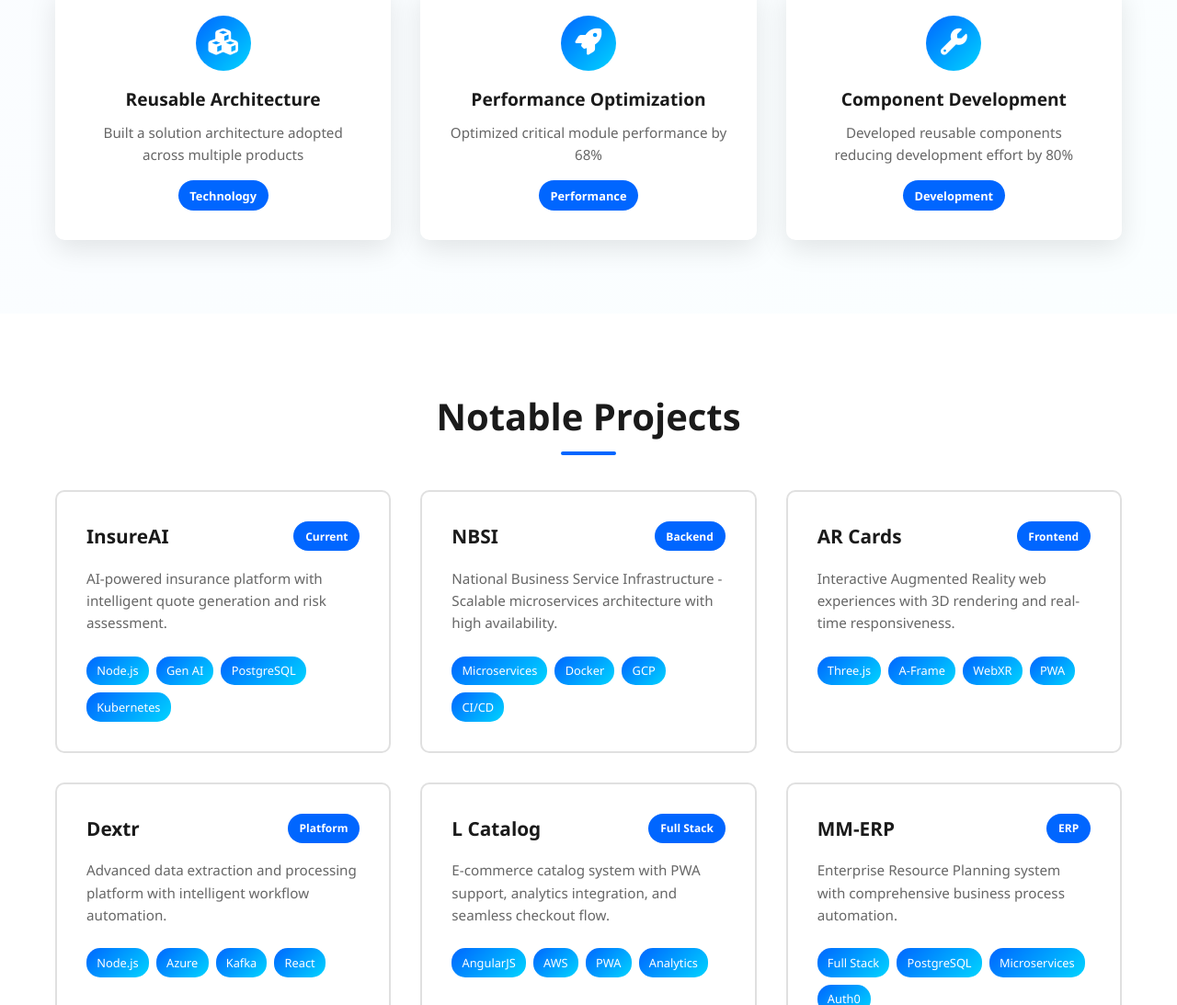
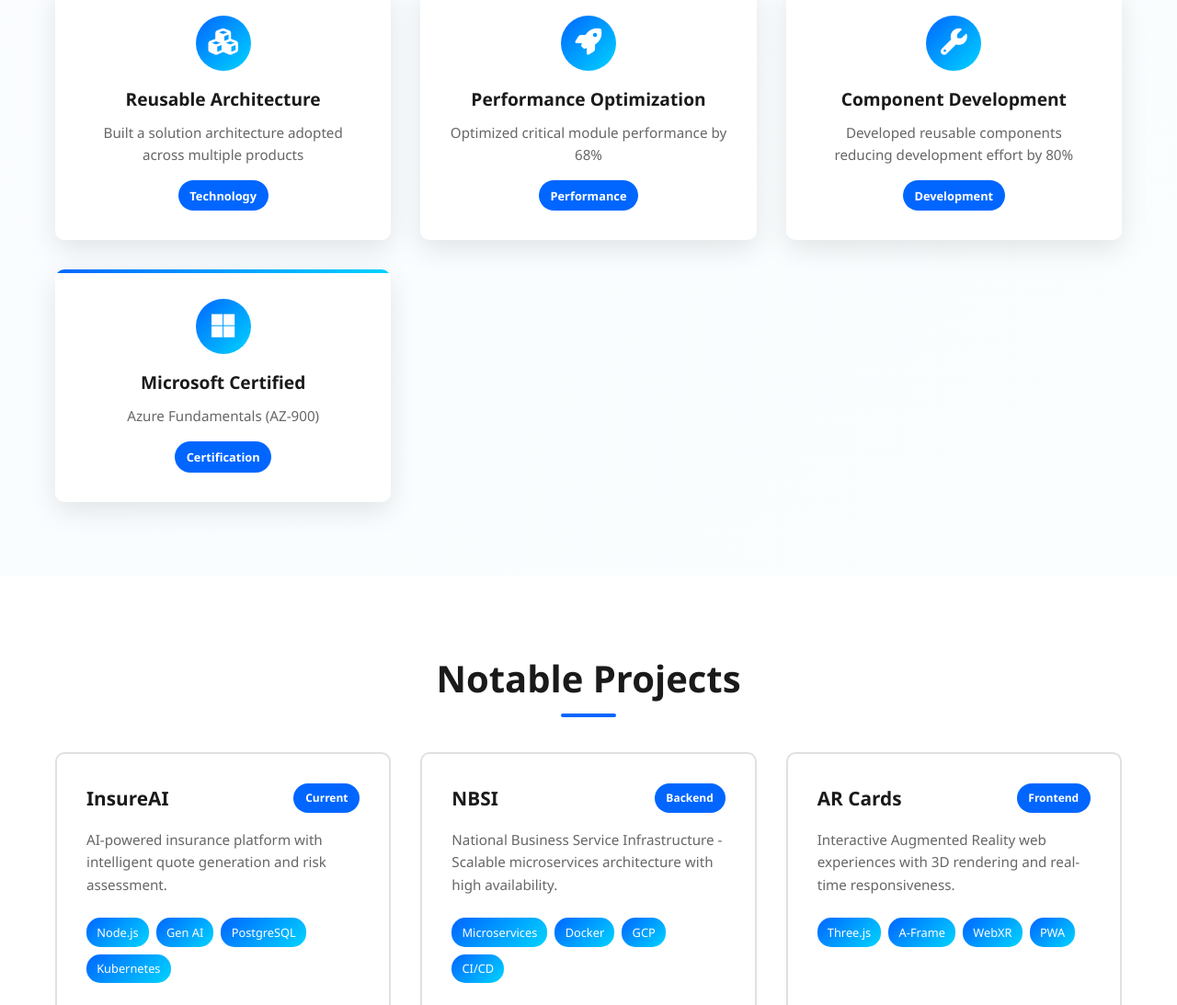
Before and after one commit to anilachary67p/ak, a plain HTML site: page index.html in a window 1280 px wide. Shown: the part 5303-6396 px from the top of the page at 92% size. Drawn offline with Linux system fonts and the light colour scheme.

Commit message:
Add achievement card for Microsoft Azure Fundamentals certification to portfolio

```diff
--- a/index.html
+++ b/index.html
@@ -360,6 +360,15 @@
                     <p>Developed reusable components reducing development effort by 80%</p>
                     <span class="achievement-badge">Development</span>
                 </div>
+
+                <div class="achievement-card">
+                    <div class="achievement-icon">
+                        <i class="fab fa-microsoft"></i>
+                    </div>
+                    <h3>Microsoft Certified</h3>
+                    <p>Azure Fundamentals (AZ-900)</p>
+                    <span class="achievement-badge">Certification</span>
+                </div>
             </div>
         </div>
     </section>
```
Also changed, not shown: FILES_CREATED.txt (added).
